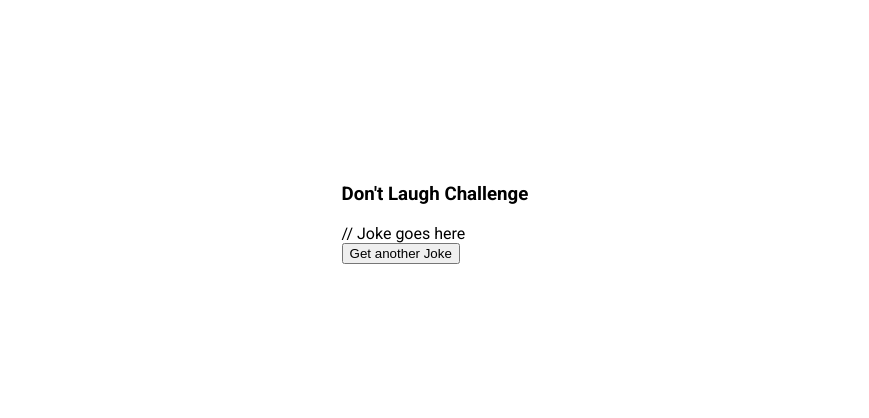
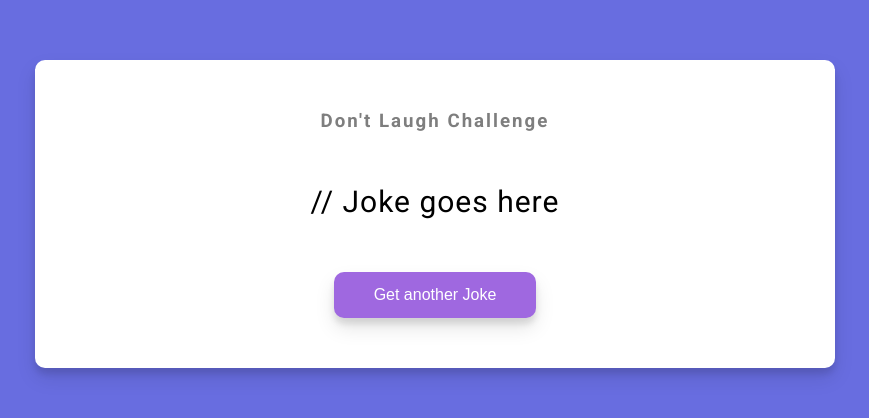
Before and after one commit to Joonys/DadJokes, a plain HTML site: page index.html in a window 1280 px wide. Shown: the part 186-604 px from the top of the page, without its empty margins (205-1074 px from the left). Drawn offline with Linux system fonts and the light colour scheme.

Commit message:
style: add styles for jokes

```diff
--- a/style.css
+++ b/style.css
@@ -5,6 +5,7 @@
 }
 
 body {
+  background-color: #686de0;
   font-family: 'Roboto', sans-serif;
   display: flex;
   flex-direction: column;
@@ -13,4 +14,48 @@ body {
   height: 100vh;
   overflow: hidden;
   margin: 0;
+  padding: 20px;
 }
+
+.container {
+  background-color: #fff;
+  border-radius: 10px;
+  box-shadow: 0 10px 20px rgba(0, 0, 0, 0.1), 0 6px 6px rgba(0, 0, 0, 0.1);
+  padding: 50px 20px;
+  text-align: center;
+  max-width: 100%;
+  width: 800px;
+}
+
+h3 {
+  margin: 0;
+  opacity: 0.5;
+  letter-spacing: 2px;
+}
+
+.joke {
+  font-size: 30px;
+  letter-spacing: 1px;
+  line-height: 40px;
+  margin: 50px auto;
+  max-width: 600px;
+}
+
+.btn {
+  background-color: #9f68e0;
+  border: 0;
+  border-radius: 10px;
+  color: #fff;
+  box-shadow: 0 10px 20px rgba(0, 0, 0, 0.1), 0 6px 6px rgba(0, 0, 0, 0.1);
+  padding: 14px 40px;
+  font-size: 16px;
+  cursor: pointer;
+}
+
+.btn:active {
+  transform: scale(0.98);
+}
+
+.btn:focus {
+  outline: 0;
+}
```
